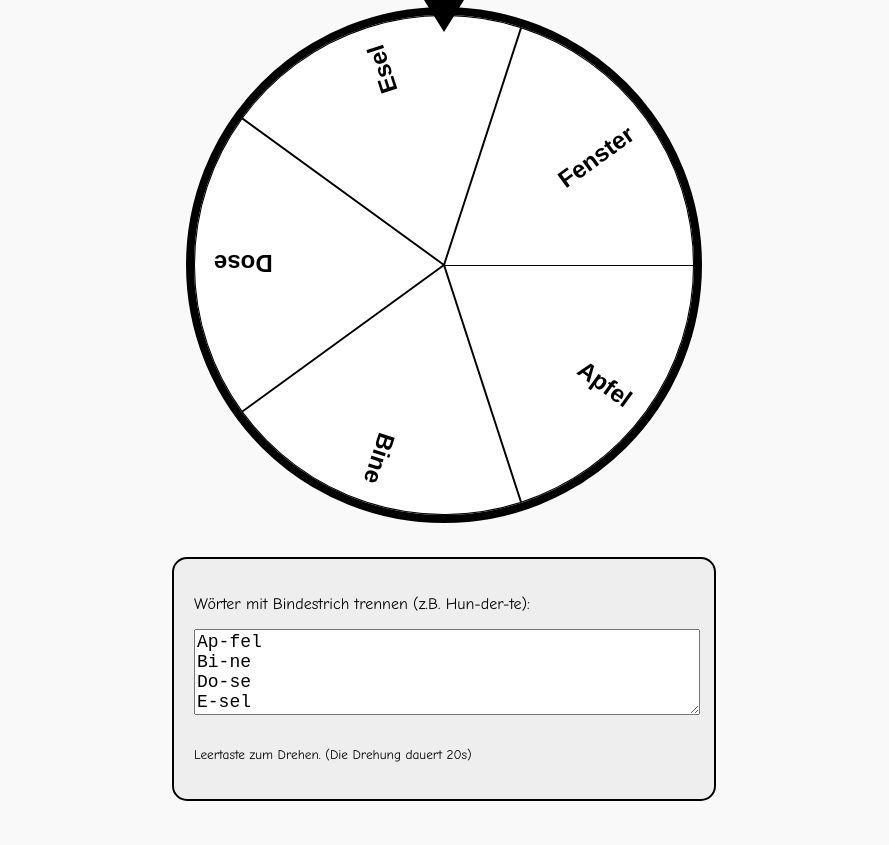
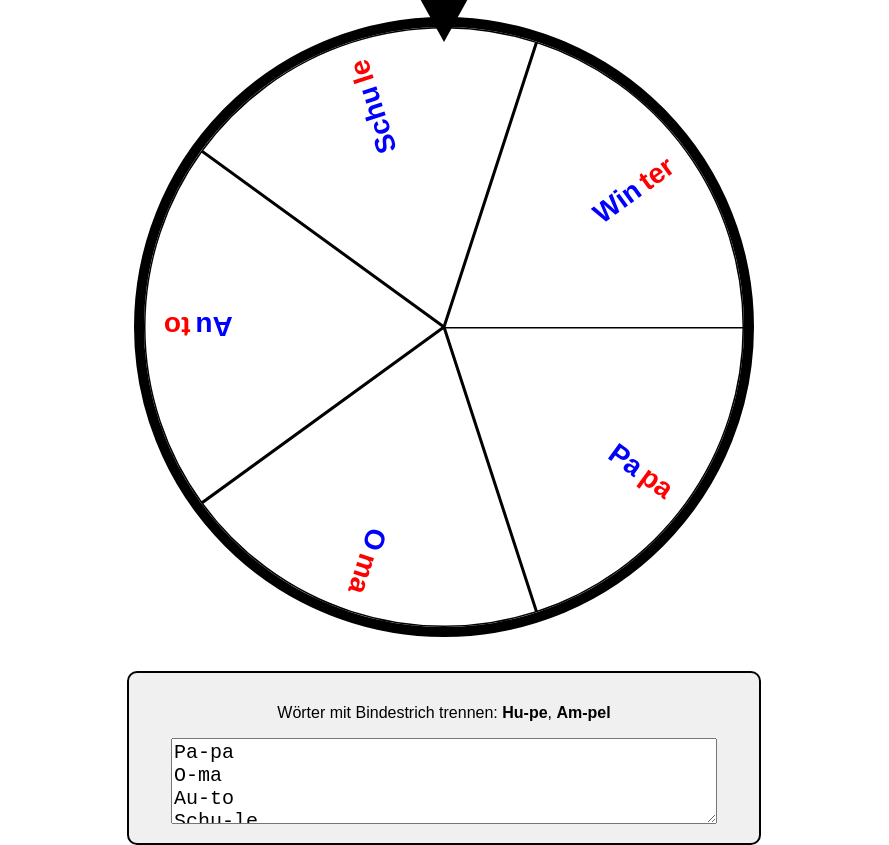
Before and after one commit to Ebenenkapfen33/Gl-cksrat, a plain HTML site: page index.html in a window 1280 px wide. Shown: the part 143-988 px from the top of the page, without its empty margins (196-1085 px from the left). Before the commit the page ends 944 px from the top, so only its background shows below. Drawn offline with Linux system fonts and the light colour scheme.

Commit message:
Update index.html

```diff
--- a/index.html
+++ b/index.html
@@ -2,89 +2,86 @@
 <html lang="de">
 <head>
     <meta charset="UTF-8">
-    <title>Bingo Glücksrad - Ausbildung</title>
+    <title>Bingo Glücksrad - Silben Edition</title>
     <style>
         body {
-            font-family: 'Comic Sans MS', sans-serif; /* Oft besser lesbar für Kinder */
+            font-family: 'Arial', sans-serif;
             display: flex;
             flex-direction: column;
             align-items: center;
-            background-color: #f9f9f9;
+            background-color: #ffffff;
             margin: 0;
-            overflow-x: hidden;
         }
 
-        /* Ergebnisanzeige oben */
+        /* Das ausgewählte Wort ganz groß oben */
         #result-display {
-            height: 100px;
-            font-size: 60px;
+            height: 120px;
+            font-size: 80px;
             font-weight: bold;
-            margin-top: 20px;
-            text-align: center;
-            color: #333;
+            margin: 20px 0;
+            text-transform: uppercase;
         }
 
         #wheel-container {
             position: relative;
-            margin: 30px;
+            margin-bottom: 30px;
         }
 
         #arrow {
             position: absolute;
-            top: -15px;
+            top: -20px;
             left: 50%;
             transform: translateX(-50%);
             width: 0; height: 0;
             border-left: 25px solid transparent;
             border-right: 25px solid transparent;
-            border-top: 40px solid #000;
+            border-top: 45px solid black;
             z-index: 10;
         }
 
         canvas {
-            border: 8px solid #000; /* Schwarze Umrandung des Rades */
+            border: 10px solid black; /* Schwarze Umrandung */
             border-radius: 50%;
-            transition: transform 20s cubic-bezier(0.1, 0, 0.1, 1); /* 20 Sek. Verzögerung */
+            transition: transform 20s cubic-bezier(0.15, 0, 0.15, 1);
         }
 
         .controls {
-            background: #eee;
-            padding: 20px;
-            border-radius: 15px;
-            border: 2px solid #000;
-            width: 80%;
-            max-width: 500px;
+            background: #f0f0f0;
+            padding: 15px;
+            border: 2px solid black;
+            border-radius: 10px;
+            width: 90%;
+            max-width: 600px;
+            text-align: center;
         }
 
         textarea {
-            width: 100%;
+            width: 90%;
             height: 80px;
-            font-size: 18px;
-            margin-bottom: 10px;
+            font-size: 20px;
         }
 
-        /* Silben-Farben */
-        .syl-1 { color: blue; }
-        .syl-2 { color: red; }
+        /* Silben-Farben für die Anzeige oben */
+        .syl-blue { color: #0000FF; }
+        .syl-red { color: #FF0000; }
     </style>
 </head>
 <body>
 
-    <div id="result-display"></div>
+    <div id="result-display">DRÜCKE LEERTASTE</div>
 
     <div id="wheel-container">
         <div id="arrow"></div>
-        <canvas id="wheel" width="500" height="500"></canvas>
+        <canvas id="wheel" width="600" height="600"></canvas>
     </div>
 
     <div class="controls">
-        <p>Wörter mit Bindestrich trennen (z.B. Hun-der-te):</p>
-        <textarea id="wordsInput">Ap-fel
-Bi-ne
-Do-se
-E-sel
-Fen-ster</textarea>
-        <p><small>Leertaste zum Drehen. (Die Drehung dauert 20s)</small></p>
+        <p>Wörter mit Bindestrich trennen: <b>Hu-pe</b>, <b>Am-pel</b></p>
+        <textarea id="wordsInput">Pa-pa
+O-ma
+Au-to
+Schu-le
+Win-ter</textarea>
     </div>
 
     <script>
@@ -99,74 +96,65 @@ Fen-ster</textarea>
 
         function drawWheel() {
             segments = input.value.split('\n').filter(s => s.trim() !== "");
-            if (segments.length === 0) return;
-
             const angleStep = (Math.PI * 2) / segments.length;
             ctx.clearRect(0, 0, canvas.width, canvas.height);
 
-            segments.forEach((text, i) => {
+            segments.forEach((word, i) => {
                 const angle = i * angleStep;
 
-                // Segment-Hintergrund
+                // 1. Feld zeichnen (Weiß mit schwarzem Rand)
                 ctx.beginPath();
-                ctx.fillStyle = "#fff";
-                ctx.moveTo(250, 250);
-                ctx.arc(250, 250, 250, angle, angle + angleStep);
+                ctx.fillStyle = "white";
+                ctx.moveTo(300, 300);
+                ctx.arc(300, 300, 300, angle, angle + angleStep);
                 ctx.fill();
-
-                // Schwarzer Rand für jedes Feld
-                ctx.lineWidth = 2;
-                ctx.strokeStyle = "#000";
+                ctx.lineWidth = 3;
+                ctx.strokeStyle = "black";
                 ctx.stroke();
 
-                // Text zeichnen (Silben-Logik für das Rad)
+                // 2. Text mit farbigen Silben ins Rad malen
                 ctx.save();
-                ctx.translate(250, 250);
+                ctx.translate(300, 300);
                 ctx.rotate(angle + angleStep / 2);
-                ctx.textAlign = "right";
-                ctx.font = "bold 24px Arial";
+                ctx.font = "bold 28px Arial";
 
-                // Wir entfernen die Striche für das Rad, damit es sauber aussieht
-                ctx.fillStyle = "#000";
-                ctx.fillText(text.replace(/-/g, ""), 230, 10);
+                const parts = word.split('-');
+                let currentX = 280; // Startposition vom Rand aus
+
+                // Wir schreiben rückwärts vom Rand zur Mitte
+                for (let j = parts.length - 1; j >= 0; j--) {
+                    ctx.fillStyle = (j % 2 === 0) ? "blue" : "red";
+                    const text = parts[j];
+                    ctx.textAlign = "right";
+                    ctx.fillText(text, currentX, 10);
+                    currentX -= ctx.measureText(text).width + 5; // Abstand zur nächsten Silbe
+                }
                 ctx.restore();
             });
         }
 
         function spin() {
             if (isSpinning) return;
+            isSpinning = true;
+            resultDiv.innerHTML = "???";
 
-            isSpinning = true;
-            resultDiv.innerHTML = "???"; // Spannung erzeugen
-
-            const extraDegrees = Math.floor(Math.random() * 360) + 3600; // Viele Umdrehungen für 20s
+            const extraDegrees = 3600 + Math.floor(Math.random() * 360);
             currentRotation += extraDegrees;
-
             canvas.style.transform = `rotate(${currentRotation}deg)`;
 
             setTimeout(() => {
                 isSpinning = false;
-                showWinner();
-            }, 20000); // 20 Sekunden warten
-        }
+                const actualRotation = currentRotation % 360;
+                const segmentAngle = 360 / segments.length;
+                const winningIndex = Math.floor(((360 - actualRotation + 270) % 360) / segmentAngle);
 
-        function showWinner() {
-            // Berechnen welches Segment oben ist
-            const actualRotation = currentRotation % 360;
-            const segmentAngle = 360 / segments.length;
-            // Der Zeiger ist oben (270 Grad im Canvas-System)
-            const winningIndex = Math.floor(((360 - actualRotation + 270) % 360) / segmentAngle);
-            const word = segments[winningIndex];
-
-            // Silben farbig darstellen
-            const parts = word.split('-');
-            let coloredWord = "";
-            parts.forEach((part, index) => {
-                const colorClass = (index % 2 === 0) ? 'syl-1' : 'syl-2';
-                coloredWord += `<span class="${colorClass}">${part}</span>`;
-            });
-
-            resultDiv.innerHTML = coloredWord;
+                // Gewinner-Wort oben farbig anzeigen
+                const word = segments[winningIndex];
+                const parts = word.split('-');
+                resultDiv.innerHTML = parts.map((p, i) =>
+                    `<span class="${i % 2 === 0 ? 'syl-blue' : 'syl-red'}">${p}</span>`
+                ).join('');
+            }, 20000); // Exakt 20 Sekunden Verzögerung
         }
 
         input.addEventListener('input', drawWheel);
```
